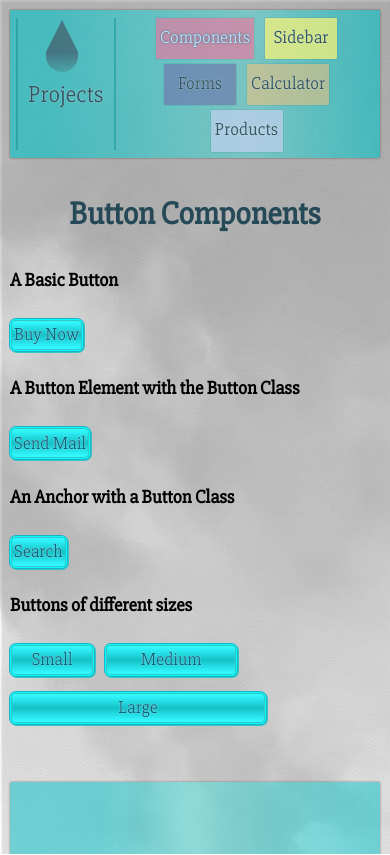
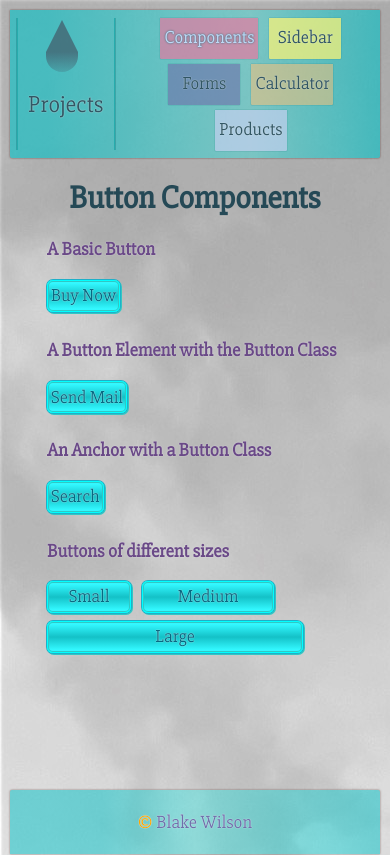
Before and after one commit to BlakeSandes/moderndeveloper-web-components, a plain HTML site: page buttons/index.html in a window 390 px wide. Drawn offline with Linux system fonts and the light colour scheme.

Commit message:
I gave the content div margins, width and centered it. Changed the box shadow on hover slightly.

```diff
--- a/buttons/buttons.css
+++ b/buttons/buttons.css
@@ -1,7 +1,19 @@
+
+
 
 
 @import url("../styles/normalize.css");
 @import url("../styles/default.css");
+
+.buttons {
+  width: 80%;
+  margin: 0 auto;
+}
+
+.buttons h3 {
+  color: rgb(106,74,135);
+  text-shadow: 0 0 1px white;
+}
 
 .button {
   /*Clear defaults*/
@@ -14,7 +26,7 @@
   box-shadow: none;
   /*New Styles*/
   height: 32px;
-  margin: 8px 8px 8px 0;
+  margin: 0 8px 8px 0;
   border-radius: 6px;
   background-image: linear-gradient(to top,rgb(51,248,255) 10%,
     rgb(20,193,199), rgb(51,248,255) 90%);
@@ -43,7 +55,8 @@
   box-shadow:  0 0 0 1px rgba(0,255,255,1),
   inset 0 0 0 1px rgba(255,205,94,1),
   inset 0 0 0 2px rgba(220,138,250,1),
-  1px 1px 0 1px rgb(50,199,195);
+  1px 1px 0 1px rgb(50,199,195),
+  0 0 1px rgb(57,46,84);
   color: rgb(16,131,161);
   font-size: 1.135em;
 }
--- a/buttons/index.html
+++ b/buttons/index.html
@@ -1,3 +1,5 @@
+
+
 
 
 <!DOCTYPE html>
@@ -42,7 +44,7 @@
       <div class="button button-lg">Large</div>
 
     </main>
-    <footer></footer>
+    <footer><span></span></footer>
   </div>
 </body>
 </html>
--- a/styles/default.css
+++ b/styles/default.css
@@ -1,4 +1,4 @@
-/***********FOUNDATION STYLES FOR ALL PAGES**************/
+  /***********FOUNDATION STYLES FOR ALL PAGES**************/
 
 * {
   box-sizing: border-box;
@@ -6,12 +6,13 @@
 html {
   height: 100%;
 }
+
 body {
   font-family: 'Slabo 27px', serif;
   margin: 10px;
   height: 100%;
   min-height: 100%;
-  background-image: url(../images/sunset-greyed.jpg);
+  background: url("../images/sunset-greyed.jpg");
 }
 
 .container {
@@ -20,6 +21,9 @@ body {
   min-height: 100%;
   margin: 0 auto;
   padding-bottom: 84px;
+
+  content: " ";
+  clear: both;
 }
 
 header {
@@ -46,6 +50,14 @@ nav {
   border-right: 1px solid rgba(4,102,108,.3);
   border-left: 1px solid rgba(4,102,108,.3);
 }
+.home:before {
+  content: "";
+  position: absolute;
+  top: 0;
+  left:0;
+  bottom: 0;
+  border-left: 1px solid rgba(39,172,173,1);
+}
 .home:after {
   content: "";
   position: absolute;
@@ -53,14 +65,6 @@ nav {
   right: 0;
   bottom: 0;
   border-right: 1px solid rgba(39,172,173,1);
-}
-.home:before {
-  content: "";
-  position: absolute;
-  top: 0;
-  left:0;
-  bottom: 0;
-  border-left: 1px solid rgba(39,172,173,1);
 }
 
 .home a {
@@ -133,6 +137,7 @@ nav ul li a {
 }
 
 a {
+  outline: none;
   text-decoration: none;
   color: rgba(2,48,64,.8);
   text-shadow: 0 0 1px white;
@@ -146,14 +151,94 @@ a {
 a:hover {
   background: rgba(68,219,199,.7);
 }
-
-.content h1:first-child {
-  margin: 36px 0;
+.content > h1:first-child {
+  margin-top: 20px;
   text-align: center;
 }
-
 h1, h2 {
   color: rgba(2,48,64,.8);
+}
+
+ul,ol {
+  list-style: none;
+  margin: 0;
+  padding: 0;
+}
+
+
+
+footer {
+  position: absolute;
+  bottom: 0;
+  width: 100%;
+  height: 64px;
+  clear: both;
+  background: linear-gradient(to right, rgba(0,193,199,.5) 25%, rgba(0,247,242,.3) 50%, rgba(0,193,199,.5));
+  border-radius: 2px 2px 0 0;
+  box-shadow: 0 0 2px rgba(105,62,57,.8);
+  text-align: center;
+  line-height: 64px;
+}
+
+footer span {
+  position: relative;
+  font-size: 1.145em;
+  text-shadow: 0 0 1px white;
+}
+footer span:before {
+  content: '©';
+  margin-right: 4px;
+  color: orange;
+}
+footer span:after {
+  content: 'Blake Wilson';
+  color: rgb(110,112,171);
+}
+/********Clear Moz defaults psuedo element styling********/
+*:focus, *:visited, *:active, *:hover  { outline:0 !important;}
+*::-moz-focus-inner {border:0;}
+
+/*******Clear Moz deafult select element styling********/
+@-moz-document url-prefix() {
+  select, select:-moz-focusring, select::-moz-focus-inner {
+    color: transparent;
+    text-shadow: 0 0 0 rgba(0,35,64,.45);
+    background-image: none;
+    border:0;
+    background: transparent;
+    box-shadow: none;
+  }
+}
+
+/********Placeholder defaults********/
+
+::-webkit-input-placeholder {
+  color: rgba(0,35,64,.45);
+}
+::-moz-placeholder {
+  color: rgba(0,35,64,.45);
+}
+:-ms-input-placeholder {
+  color: rgba(0,35,64,.45);
+}
+:-moz-placeholder {
+  color: rgba(0,35,64,.45);
+}
+
+/********Button, select, input defualts********/
+
+button, input[type=submit] {
+  outline: 0;
+  border: 0;
+  border-style: none;
+}
+
+input:required {
+  box-shadow: none;
+}
+
+input:invalid {
+  box-shadow: none;
 }
 /***************FOUNDATION MEDIA QUERIES ***************/
 
@@ -183,18 +268,20 @@ h1, h2 {
   }
 }
 
+
+
 @media screen and (max-width: 400px) {
   header {
     height: 148px;
   }
   nav ul {
-    width: 70.5%;
+    width: 68%;
   }
   .home {
     width: 28%;
   }
   .home a {
-    padding-top: 62px;
+    padding-top: 72px;
   }
   .home a:before {
     left: 30%;
@@ -208,14 +295,13 @@ h1, h2 {
   }
 }
 
-footer {
-  position: absolute; bottom: 0;
-  width: 100%;
-  height: 72px;
-  padding-top: 12px;
+
+.clearfix:after {
+  content: "";
+  display: table;
   clear: both;
-  background: linear-gradient(to right, rgba(0,193,199,.5) 25%, rgba(0,247,242,.3) 50%, rgba(0,193,199,.5));
-  border-radius: 2px 2px 0 0;
-  box-shadow: 0 0 2px rgba(105,62,57,.8);
-  text-align: center;
 }
+
+::-moz-placeholder {
+  opacity: 1;
+}
```
